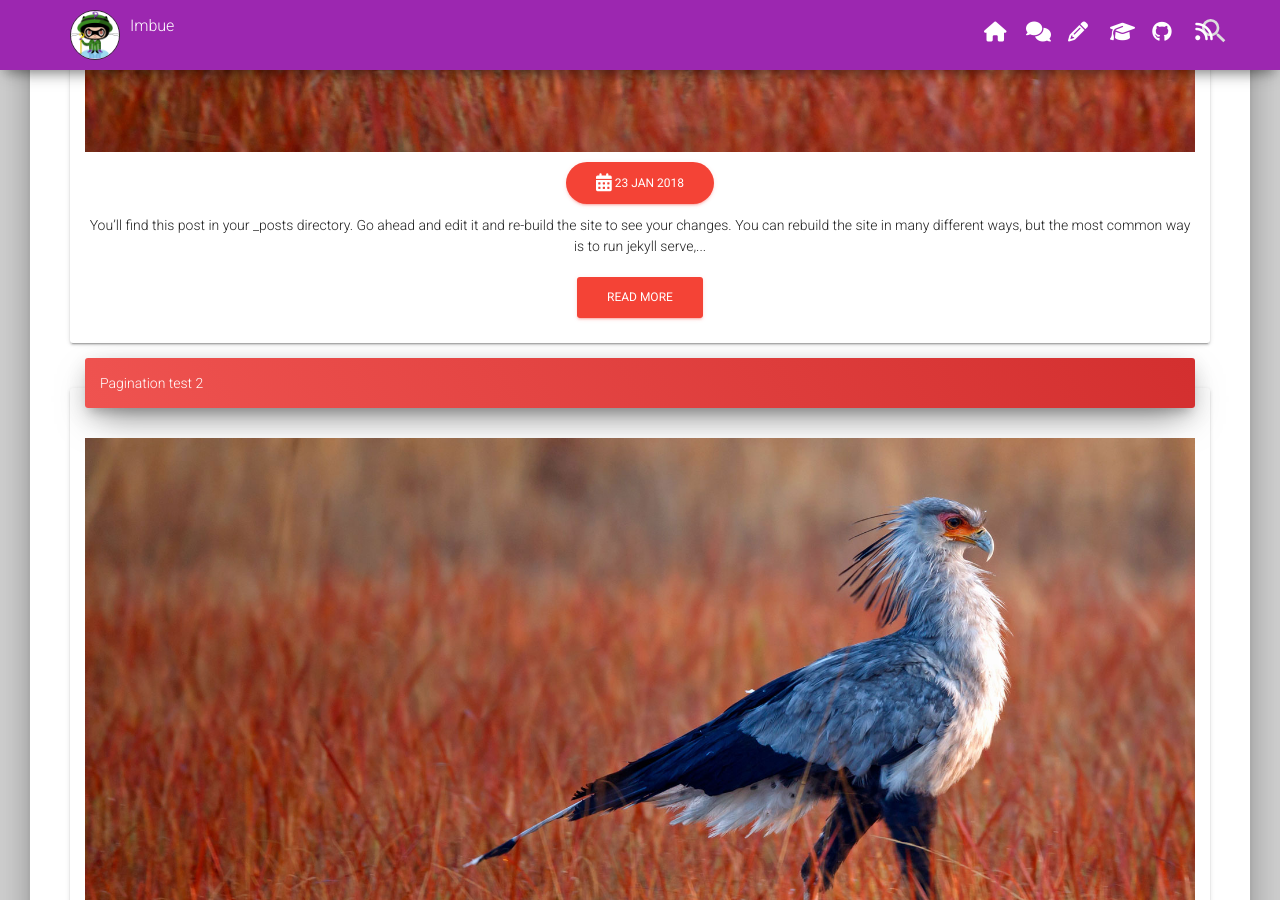
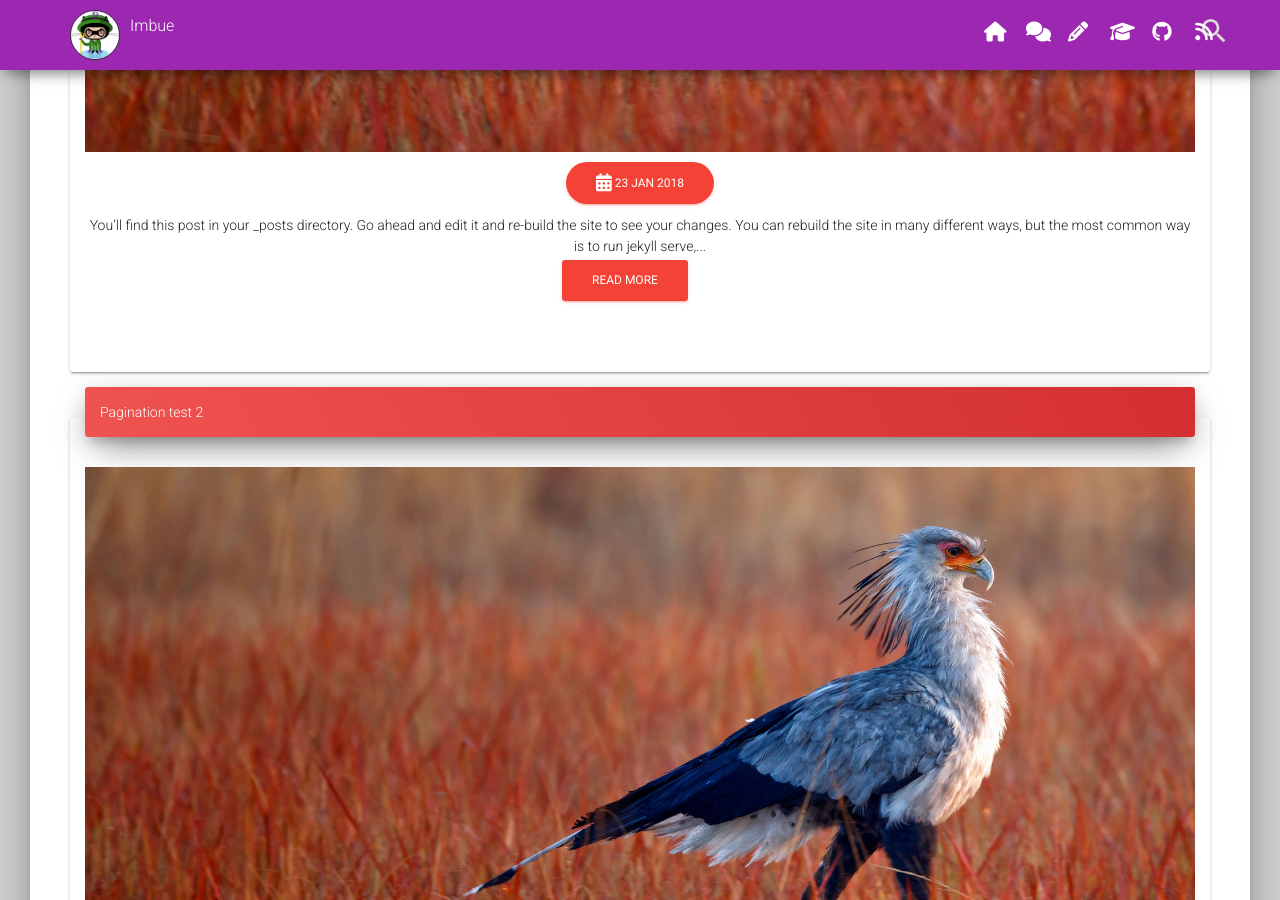
Before and after one commit to tip4programs/imbue, a Jekyll site: the page built from index.html, in a window 1280 px wide and 900 px high, scrolled down 1317 px. Built offline with Jekyll 4.4.1, drawn with Linux system fonts in a browser that asks for light colours; nearby versions of some CDN libraries; the list of posts is cut into pages by our own code.

Commit message:
Update index.html

```diff
--- a/index.html
+++ b/index.html
@@ -3,6 +3,7 @@ layout: default
 title: Welcome to Our Blog
 ---
 
+<div class="card-deck">
 {% for post in paginator.posts %}
    <div class="card card-nav-tabs">
       <div class="header header-{{ post.card_color }}">
@@ -22,13 +23,13 @@ title: Welcome to Our Blog
                <i class="fa fa-calendar" aria-hidden="true"></i> {{ post.date | date_to_string }}
                </button>
            <p>{{ post.content | strip_html | truncatewords: 40 }}</p>
-               <a href="{{ post.url | prepend: site.baseurl }}" class="btn btn-{{ post.card_color }}">Read More</a>
+            <div class="card-footer"><a href="{{ post.url | prepend: site.baseurl }}" class="btn btn-{{ post.card_color }}">Read More</a></div>
            </div>
          </div>
         </div>
       </div>
        {% endfor %}
-
+</div>
     <!-- Pagination links -->
 <div class="text-center">
     <ul class="pagination pagination-primary flex-wrap">
```
